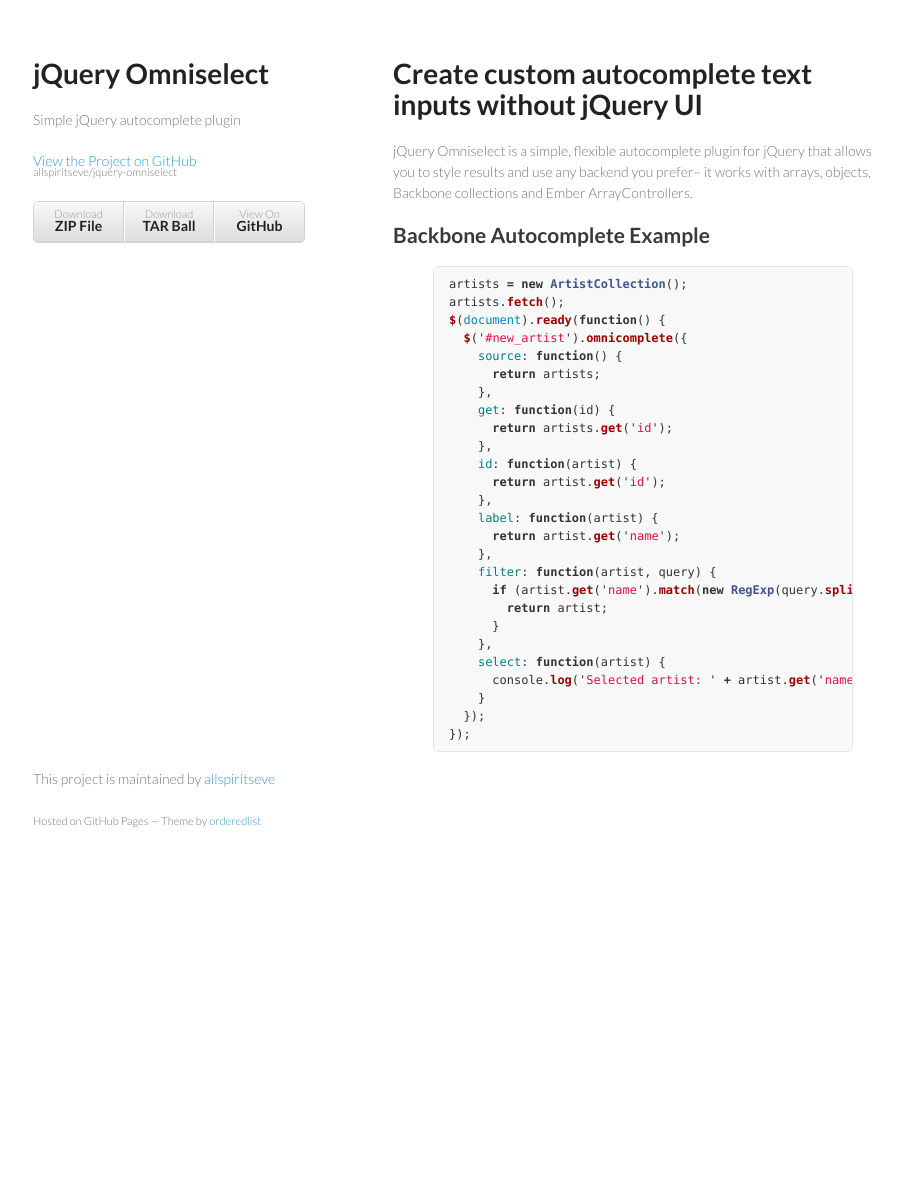
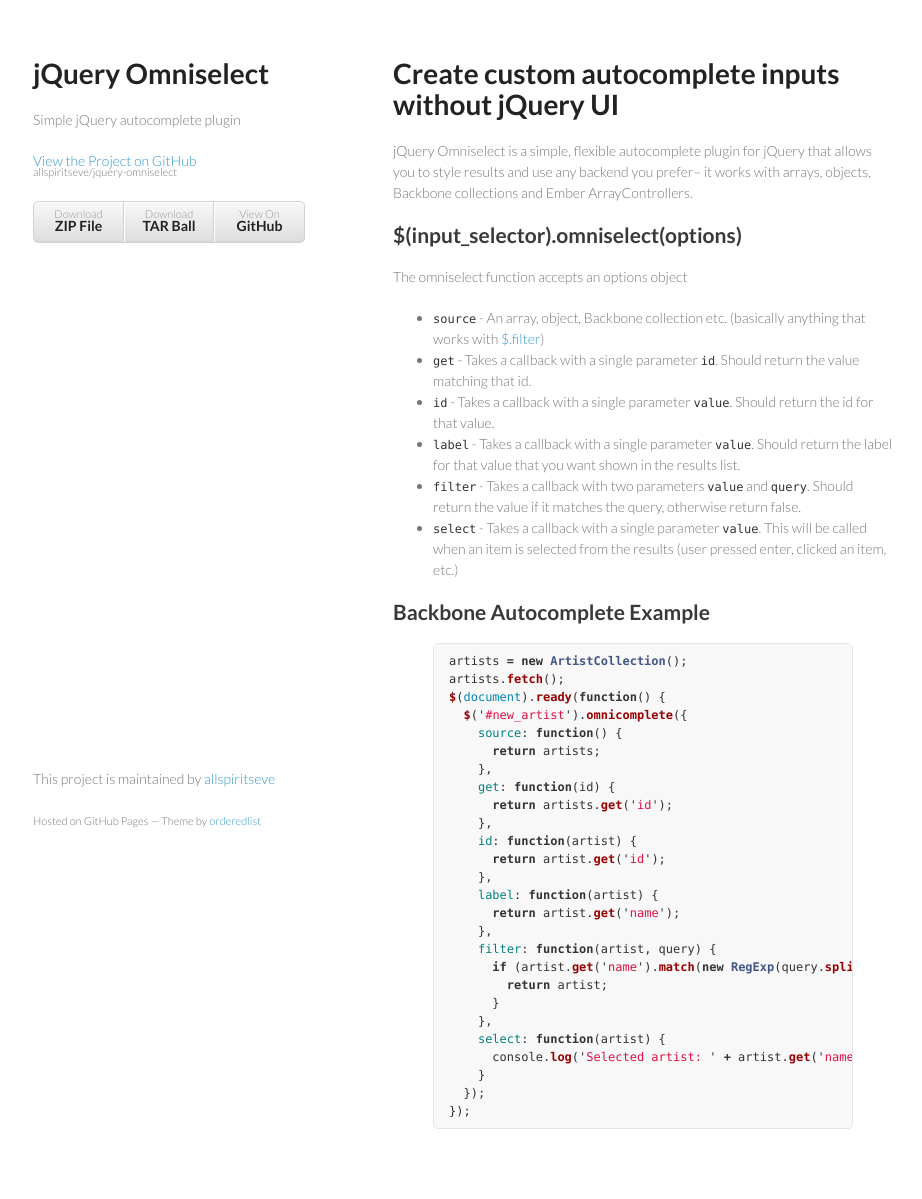
Before and after one commit to allspiritseve/jquery-omniselect, a Jekyll site: the page built from index.md, in a window 1280 px wide. Shown: the whole page, without its empty margins (177-1099 px from the left). Built offline with Jekyll 4.4.1, drawn with Linux system fonts in a browser that asks for light colours; before the commit the page ends 900 px from its top, so only the background shows below that.

Commit message:
Add list of options to index page

```diff
--- a/_layouts/default.html
+++ b/_layouts/default.html
@@ -3,7 +3,7 @@
   <head>
     <meta charset="utf-8">
     <meta http-equiv="X-UA-Compatible" content="chrome=1">
-    <title>jQuery Omniselect by allspiritseve</title>
+    <title>jQuery Omniselect - simple jQuery autocomplete plugin</title>
 
     <link rel="stylesheet" href="stylesheets/styles.css">
     <link rel="stylesheet" href="stylesheets/pygment_trac.css">
--- a/index.md
+++ b/index.md
@@ -3,9 +3,19 @@
 title: jQuery Omniselect autocomplete plugin
 ---
 
-# Create custom autocomplete text inputs without jQuery UI
+# Create custom autocomplete inputs without jQuery UI
 
 jQuery Omniselect is a simple, flexible autocomplete plugin for jQuery that allows you to style results and use any backend you prefer-- it works with arrays, objects, Backbone collections and Ember ArrayControllers.
+
+## $(input_selector).omniselect(options)
+The omniselect function accepts an options object
+
+* `source` - An array, object, Backbone collection etc. (basically anything that works with <a href="http://api.jquery.com/filter/">$.filter</a>)
+* `get` - Takes a callback with a single parameter `id`. Should return the value matching that id.
+* `id` - Takes a callback with a single parameter `value`. Should return the id for that value.
+* `label` - Takes a callback with a single parameter `value`. Should return the label for that value that you want shown in the results list.
+* `filter` - Takes a callback with two parameters `value` and `query`. Should return the value if it matches the query, otherwise return false.
+* `select` - Takes a callback with a single parameter `value`. This will be called when an item is selected from the results (user pressed enter, clicked an item, etc.)
 
 ## Backbone Autocomplete Example
 
```
